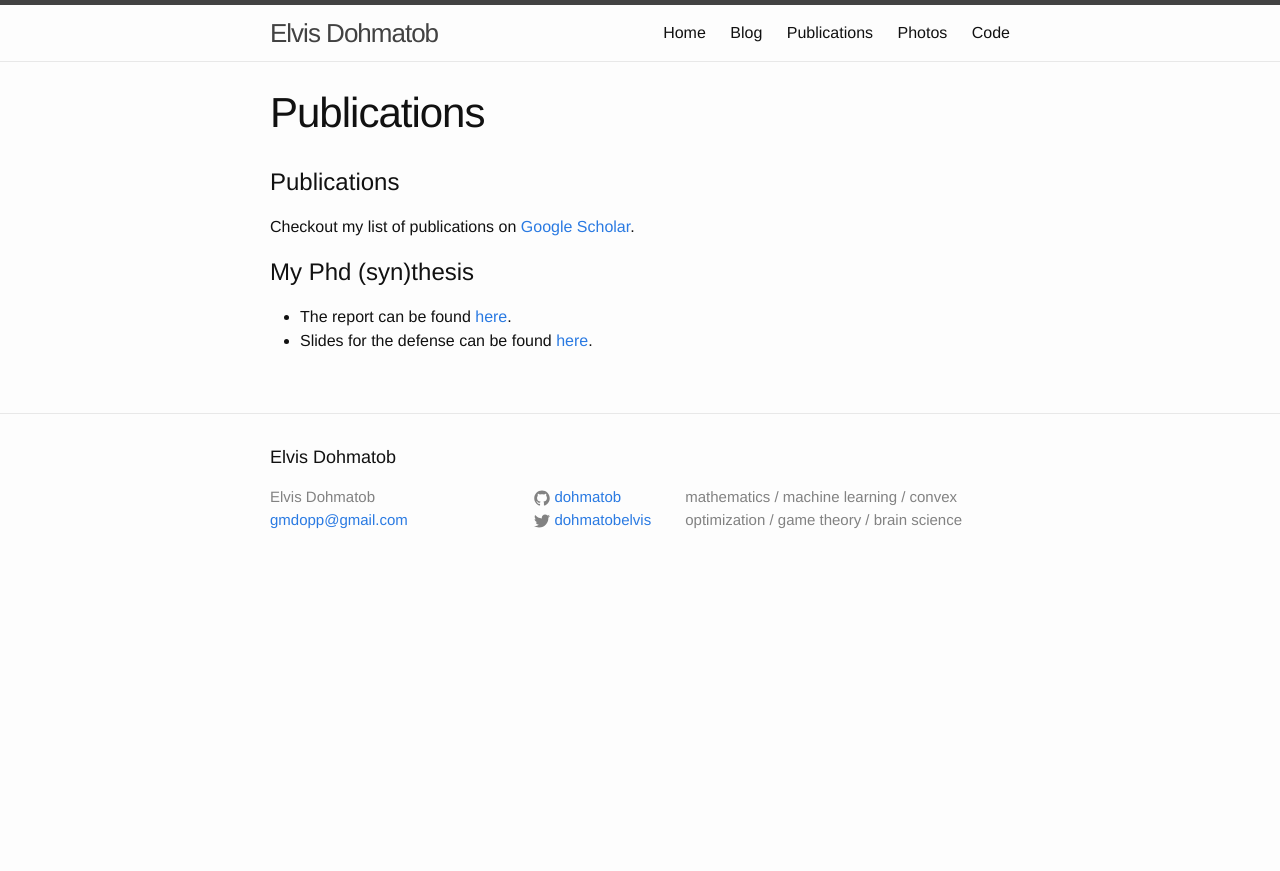
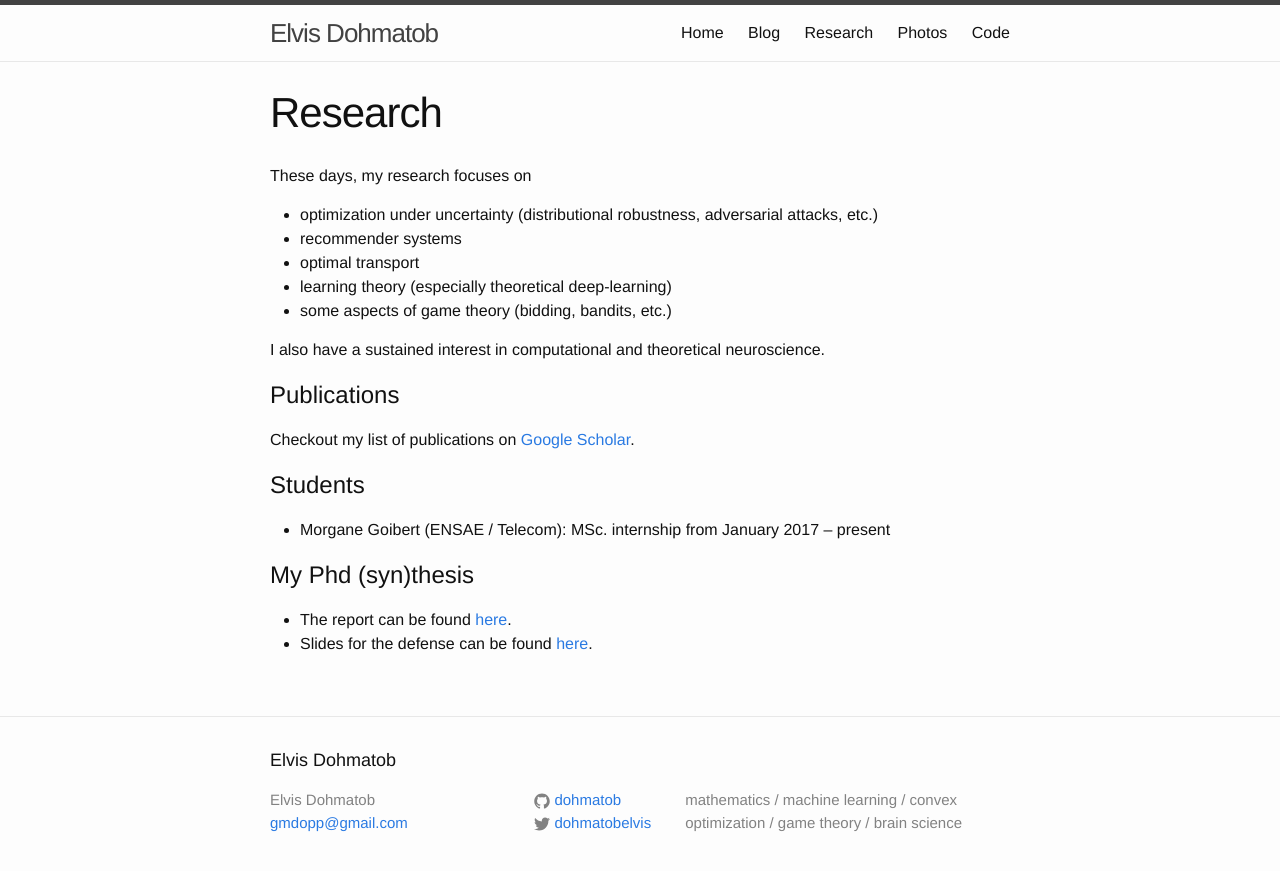
Before and after one commit to dohmatob/dohmatob.github.io, a Jekyll site: the page built from research.md, in a window 1280 px wide. Shown: the top 871 px of the page. Built offline with Jekyll 4.4.1, drawn with Linux system fonts in a browser that asks for light colours.

Commit message:
reorg: publications ==> research + students

```diff
--- a/publications.md
+++ b/research.md
@@ -1,9 +1,19 @@
 ---
 layout: page
-title: Publications
-permalink: /publications/
+title: Research
+permalink: /Research/
 order: 3
 ---
+
+These days, my research focuses on
+
+- optimization under uncertainty (distributional robustness, adversarial attacks, etc.)
+- recommender systems
+- optimal transport
+- learning theory (especially theoretical deep-learning)
+- some aspects of game theory (bidding, bandits, etc.)
+
+I also have a sustained interest in computational and theoretical neuroscience.
 
 Publications
 ===============
@@ -16,6 +26,11 @@ Checkout my list of publications on <a href="https://scholar.google.fr/citations
 <!--  </iframe> -->
 <!-- {% endraw %} -->
 
+Students
+========
+- Morgane Goibert (ENSAE / Telecom): MSc. internship from January 2017 -- present
+
+
 My Phd (syn)thesis
 =======================
 - The report can be found <a href="https://tel.archives-ouvertes.fr/tel-01630295">here</a>.
```
Also changed, not shown: 3 other files.
